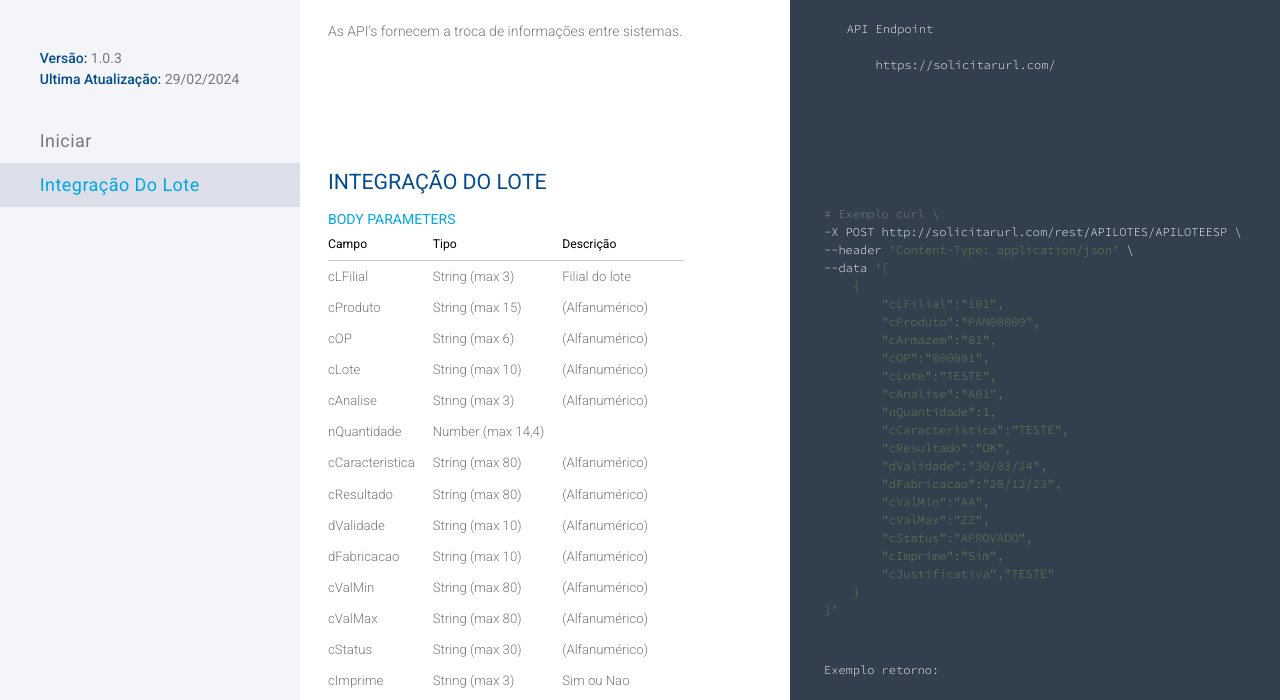
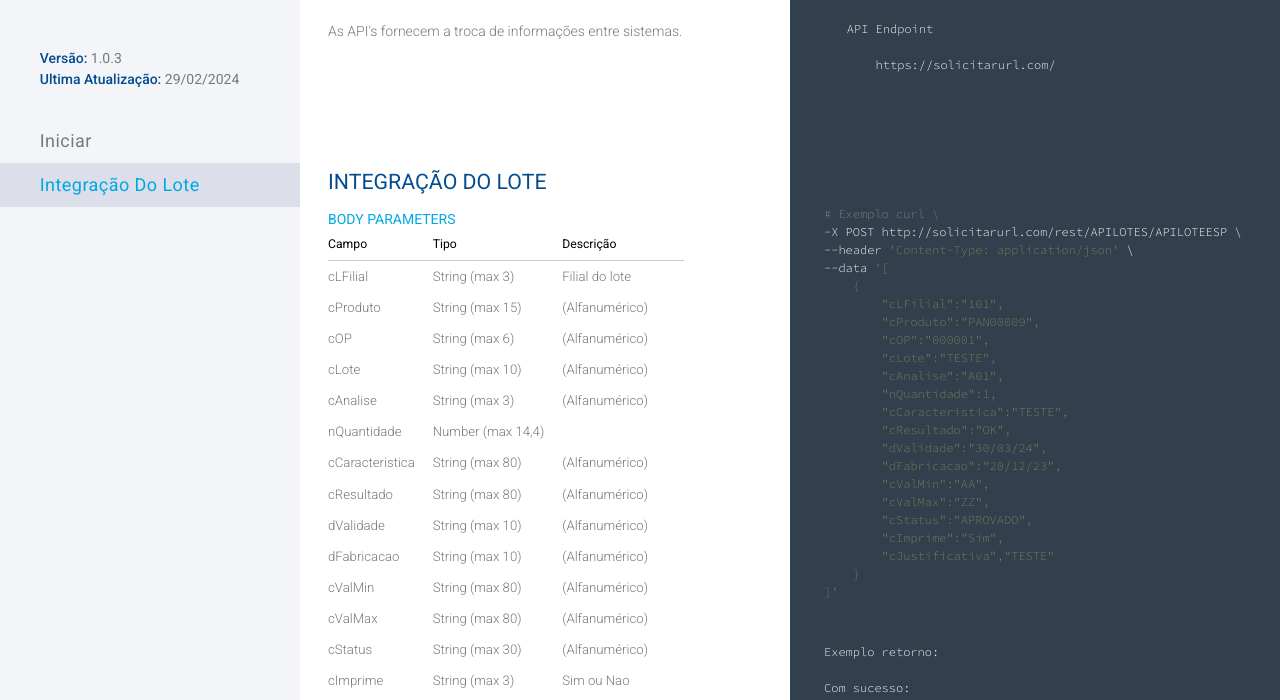
Before and after one commit to tiagomalta/bun_lotes, a plain HTML site: page index.html in a window 1280 px wide. Shown: the part 86-786 px from the top of the page. Drawn offline with nearby package versions, Linux system fonts and the light colour scheme.

Commit message:
Add files via upload

```diff
--- a/index.html
+++ b/index.html
@@ -77,7 +77,6 @@
     {
         "cLFilial":"101",
         "cProduto":"PAN00009",
-        "cArmazem":"01",
         "cOP":"000001",
         "cLote":"TESTE",
         "cAnalise":"A01",
```
